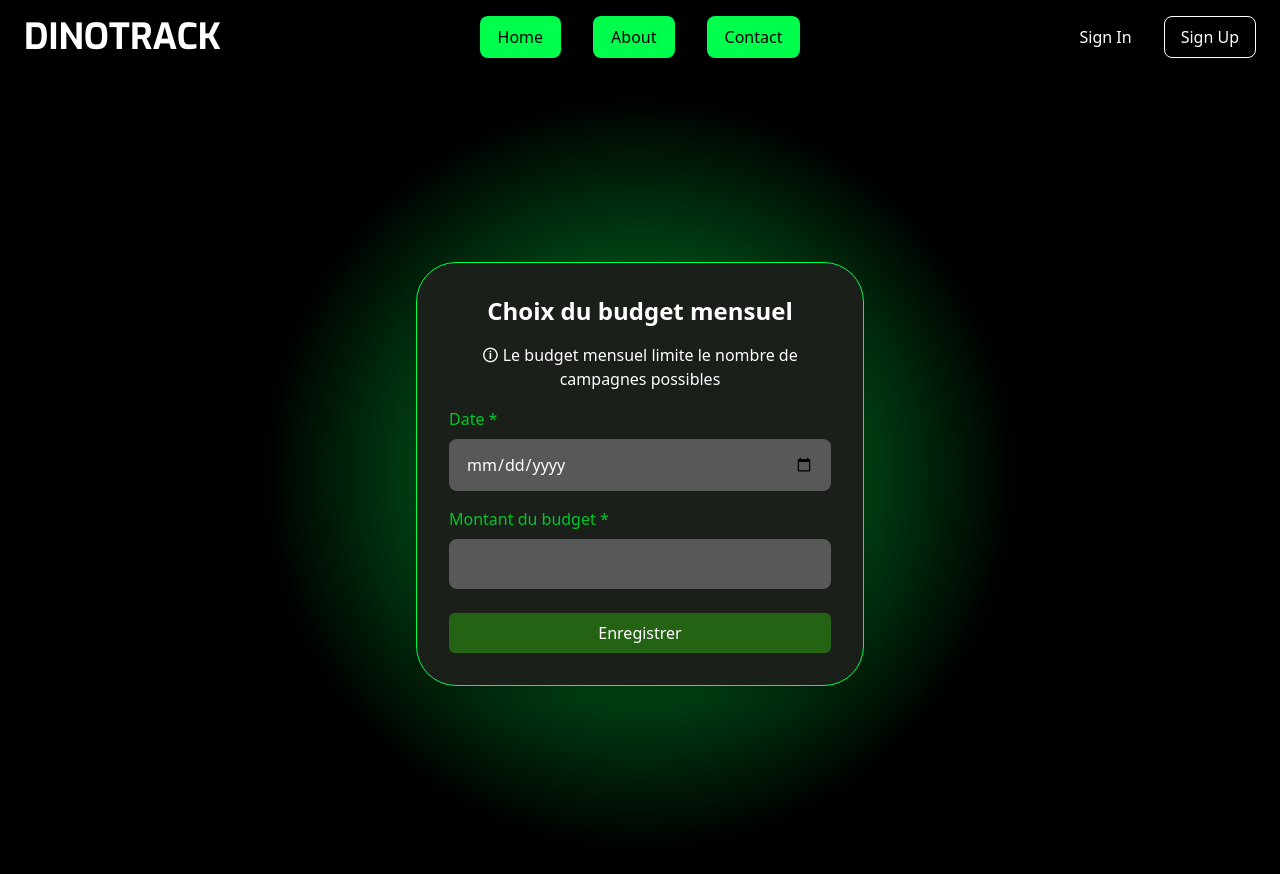
After one commit to fushizaki/adn_research_app, a Flask app: template appJurassique/templates/set_budget.html in a window 1280 px wide. The commit adds this page. Run offline with Flask 3, Linux system fonts and the light colour scheme; the template is opened without the code that fills it: values that come from a table or form of the project are taken from there, others are empty; style sheets or scripts are compiled from the project's sources; parts of the project's set-up code (start-up, migrations or seed data) failed here and were passed over.

Commit message:
fix : basehtml ( aside on top of the content ) add : set_budget

```diff
--- a/appJurassique/forms.py
+++ b/appJurassique/forms.py
@@ -1,5 +1,5 @@
 from flask_wtf import FlaskForm
-from wtforms import StringField, HiddenField, PasswordField, SelectField
+from wtforms import StringField, HiddenField, PasswordField, SelectField, DateField
 from wtforms.validators import DataRequired, EqualTo
 from .models import PERSONNE, role_labo_enum
 from hashlib import sha256
@@ -45,3 +45,9 @@ class RegisterForm(FlaskForm):
             password=m.hexdigest(),
             role_labo=role_labo_enum(self.role_labo.data),
         )
+
+
+class BudgetForm(FlaskForm):
+    date = DateField('Date', format='%Y-%m', validators=[DataRequired()])
+    budget_mensuel = StringField('Montant du budget', validators=[DataRequired()])
+    next = HiddenField()
--- a/appJurassique/templates/base.html
+++ b/appJurassique/templates/base.html
@@ -10,6 +10,37 @@
 
 <body>
     {% block navbar %}
+    {% if not current_user.is_authenticated %}
+    <nav class="sticky z-50 w-full bg-black">
+        <div class="grid grid-cols-3 py-4 px-6 items-center">
+            <div class="flex justify-start">
+                <p class="text-white font-exo text-4xl font-bold">DINOTRACK</p>
+            </div>
+            <div class="flex justify-center">
+                <ul class="flex gap-8">
+                    <li><a href="#"
+                            class="bg-green-button px-[18px] py-[10px] rounded-lg hover:bg-green-button-hover transition-colors">Home</a>
+                    </li>
+                    <li><a href="#"
+                            class="bg-green-button px-[18px] py-[10px] rounded-lg hover:bg-green-button-hover transition-colors">About</a>
+                    </li>
+                    <li><a href="#"
+                            class="bg-green-button px-[18px] py-[10px] rounded-lg hover:bg-green-button-hover transition-colors">Contact</a>
+                    </li>
+                </ul>
+            </div>
+            <div class="flex justify-end gap-4 items-center">
+                <a href="{{ url_for('login') }}"
+                    class="px-4 py-2 text-white hover:text-opacity-80 transition-colors">Sign In</a>
+                <a href="{{ url_for('register') }}"
+                    class="px-4 py-2 border-[1px] border-white border-solid rounded-lg text-white hover:border-opacity-80 transition-colors">Sign
+                    Up</a>
+            </div>
+        </div>
+    </nav>
+    {% endif %}
+    {% endblock %}
+    {% block content %}
     {% if current_user.is_authenticated %}
     <div class="flex min-h-screen">
         <div id="sidenav" class="w-64 bg-black text-white flex flex-col overflow-hidden transition-all duration-300">
@@ -17,7 +48,7 @@
                 <p class="text-white font-exo text-4xl font-bold">DINOTRACK</p>
             </div>
             <nav class="flex-1 px-3 py-4 space-y-4">
-                <a href="#"
+                <a href="{{ url_for('set_budget') }}"
                     class="flex items-center gap-3 px-4 py-2 rounded-md border-solid border-[1px] border-transparent drop-shadow-button hover:border-green-button {{ 'bg-green-button text-black' if current_page == 'dashboard' else 'text-green-button' }}">
                     <i class="text-2xl fas fa-house w-6 text-center"></i>
                     <span class="font-medium">Tableau de bord</span>
@@ -53,12 +84,10 @@
                     <span class="font-medium">Echantillon ADN</span>
                 </a>
             </nav>
-
             <div class="mt-auto w-full flex justify-center items-center mb-4">
                 <button id="close-button">
                     <i class="text-4xl fas fa-arrows-left-right"></i>
                 </button>
-
             </div>
             <div class="mb-4 w-full flex justify-center items-center">
                 <a class="text-green-button text-3xl hover:text-green-button-hover transition-colors"
@@ -67,41 +96,15 @@
                 </a>
             </div>
         </div>
+        <div class="flex-1 flex flex-col">
+    {% endif %}
+            <main role="main" class="{% if current_user.is_authenticated %}flex-1{% endif %}">
+                {% block main %}{% endblock %}
+            </main>
+    {% if current_user.is_authenticated %}
+        </div>
     </div>
-    {% else %}
-    <nav class="sticky z-50 w-full bg-black">
-        <div class="grid grid-cols-3 py-4 px-6 items-center">
-            <div class="flex justify-start">
-                <p class="text-white font-exo text-4xl font-bold">DINOTRACK</p>
-            </div>
-            <div class="flex justify-center">
-                <ul class="flex gap-8">
-                    <li><a href="#"
-                            class="bg-green-button px-[18px] py-[10px] rounded-lg hover:bg-green-button-hover transition-colors">Home</a>
-                    </li>
-                    <li><a href="#"
-                            class="bg-green-button px-[18px] py-[10px] rounded-lg hover:bg-green-button-hover transition-colors">About</a>
-                    </li>
-                    <li><a href="#"
-                            class="bg-green-button px-[18px] py-[10px] rounded-lg hover:bg-green-button-hover transition-colors">Contact</a>
-                    </li>
-                </ul>
-            </div>
-            <div class="flex justify-end gap-4 items-center">
-                <a href="{{ url_for('login') }}"
-                    class="px-4 py-2 text-white hover:text-opacity-80 transition-colors">Sign In</a>
-                <a href="{{ url_for('register') }}"
-                    class="px-4 py-2 border-[1px] border-white border-solid rounded-lg text-white hover:border-opacity-80 transition-colors">Sign
-                    Up</a>
-            </div>
-        </div>
-    </nav>
     {% endif %}
-    {% endblock %}
-    {% block content %}
-    <main role="main" class="">
-        {% block main %}{% endblock %}
-    </main>
     {% endblock %}
 </body>
 
--- /dev/null
+++ b/appJurassique/templates/set_budget.html
@@ -0,0 +1,32 @@
+{% extends "base.html" %}
+{% block main %}
+<div
+    class="h-full w-full bg-[radial-gradient(circle_at_center,theme(colors.green-ext-radial)_0%,theme(colors.green-center-radial)_20%,theme(colors.black)_50%)] flex items-center justify-center drop-shadow-button">
+    <div class="bg-gray-div p-8 rounded-[40px] shadow-lg w-full max-w-md border-green-button border ">
+        <h2 class="text-2xl font-bold mb-4 text-center text-white">Choix du budget mensuel</h2>
+        <p class="text-white text-center mb-4">🛈 Le budget mensuel limite le nombre de campagnes possibles</p>
+        <form method="POST" action="{{ url_for('set_budget') }}">
+            {{ form.hidden_tag() }}
+        </form>
+        <div class="mb-4">
+            <label for="date" class="block text-green-text font-medium mb-2">Date *</label>
+            {{ form.date(class_="w-full text-white rounded-lg border border-transparent bg-gray-textfield px-4 py-3
+            text-gray-900 focus:border-green-button-menu focus:outline-none focus:ring-2 focus:ring-green-button-menu")
+            }}
+        </div>
+        <div class="mb-6">
+            <label for="budget_mensuel" class="block text-green-text font-medium mb-2">Montant du budget *</label>
+            {{ form.budget_mensuel(class_="w-full text-white rounded-lg border border-transparent bg-gray-textfield px-4
+            py-3 text-gray-900 focus:border-green-button-menu focus:outline-none focus:ring-2
+            focus:ring-green-button-menu") }}
+        </div>
+        <div class="flex justify-center">
+            <button type="submit"
+                class="w-full bg-green-button-menu text-white font-medium py-2 px-4 rounded-md hover:bg-green-button-menu-hover transition-colors duration-300">
+                Enregistrer
+            </button>
+        </div>
+        </form>
+    </div>
+</div>
+{% endblock %}
--- a/appJurassique/views.py
+++ b/appJurassique/views.py
@@ -2,7 +2,7 @@ from flask import render_template, request, url_for, redirect
 from .app import app, db
 from flask_login import login_user, logout_user, login_required, current_user
 from sqlalchemy.exc import IntegrityError
-from appJurassique.forms import LoginForm, RegisterForm
+from appJurassique.forms import LoginForm, RegisterForm, BudgetForm
 from appJurassique.models import PERSONNE, role_labo_enum
 
 
@@ -10,6 +10,24 @@ from appJurassique.models import PERSONNE, role_labo_enum
 @app.route('/index/')
 def index():
     return render_template('index.html', title='Accueil', current_page='index')
+
+
+@app.route('/dashboard/set_budget/', methods=(
+    'GET',
+    'POST',
+))
+@login_required
+def set_budget():
+    unForm = BudgetForm()
+    if not unForm.is_submitted():
+        unForm.next.data = request.args.get('next')
+    elif unForm.validate_on_submit():
+        # Here you would typically process the budget form data
+        pass
+    return render_template('set_budget.html',
+                           title='Définir le budget',
+                           current_page='dashboard',
+                           form=unForm)
 
 
 @app.route("/login/", methods=(
@@ -41,9 +59,8 @@ def register():
         return redirect(url_for('index'))
 
     form = RegisterForm()
-    role_choices = [('', 'Sélectionner un rôle')] + [
-        (role.value, role.value) for role in role_labo_enum
-    ]
+    role_choices = [('', 'Sélectionner un rôle')
+                    ] + [(role.value, role.value) for role in role_labo_enum]
     form.role_labo.choices = role_choices
 
     if not form.is_submitted():
```
